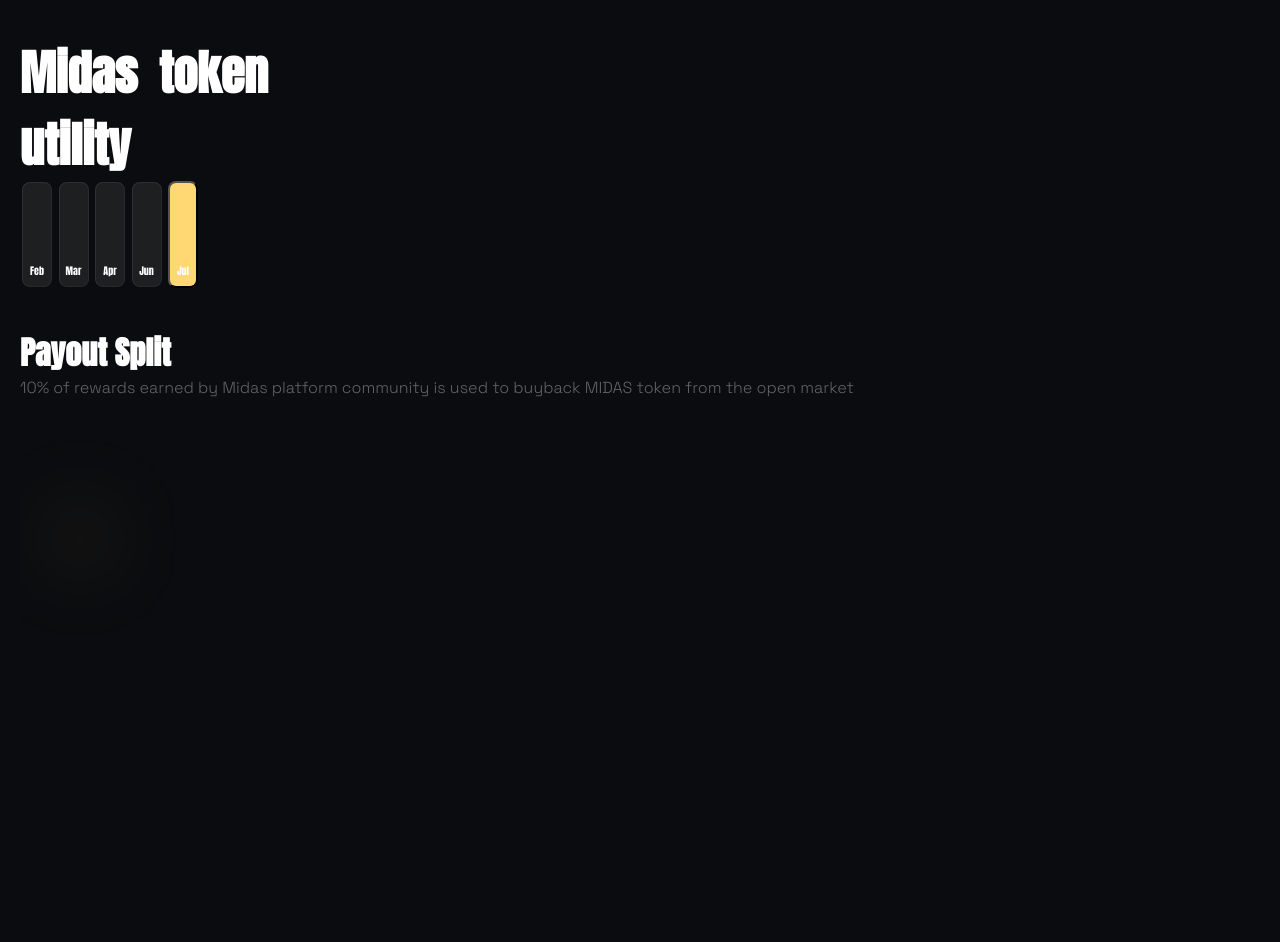
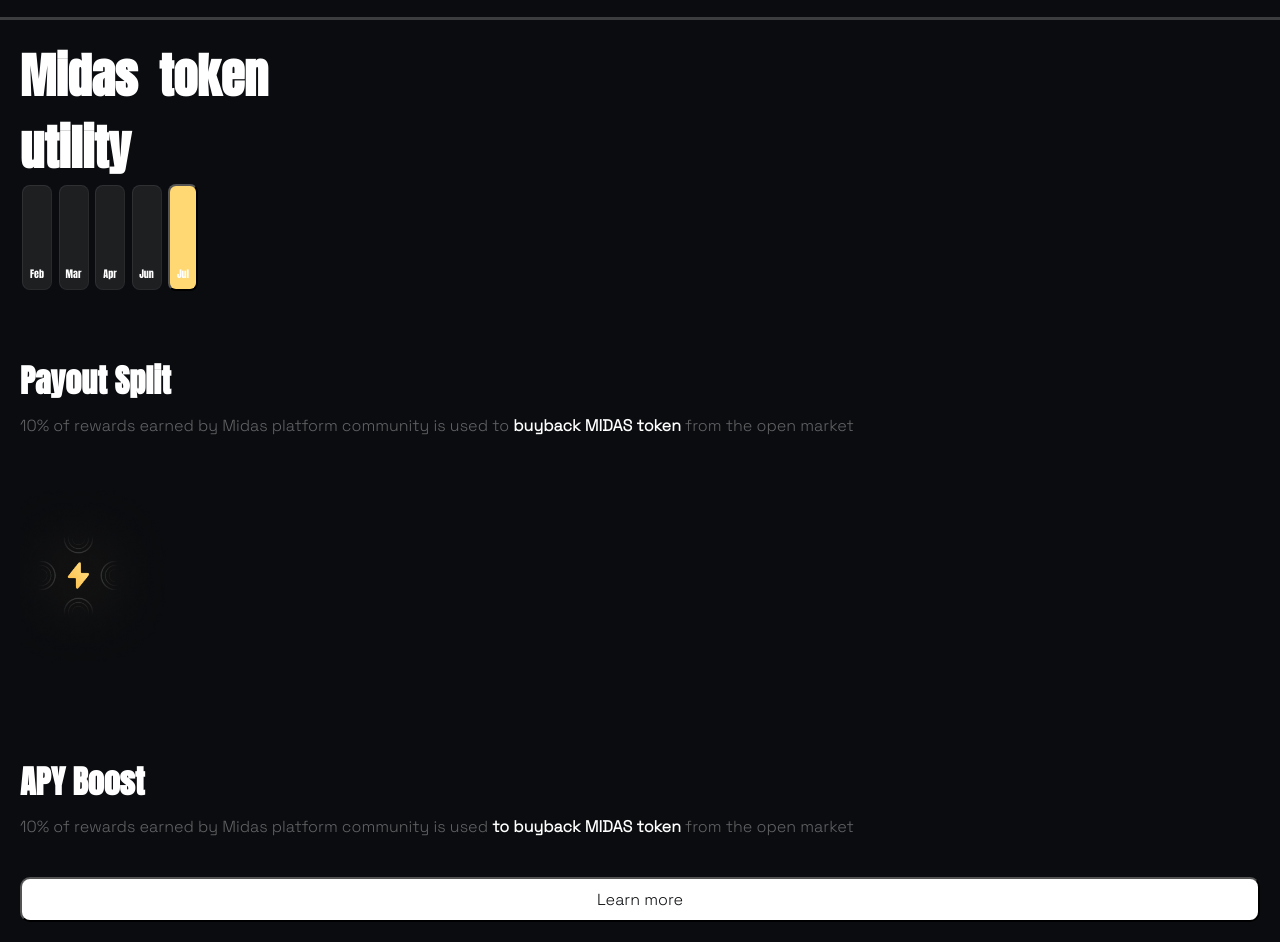
Before and after one commit to chigovvv/PKwebTrue2, a plain HTML site: page index.html in a window 1280 px wide. Shown: the part 42-984 px from the top of the page. Before the commit the page ends 800 px from the top, so only its background shows below. Drawn offline with Linux system fonts and the light colour scheme.

Commit message:
commit_footer

```diff
--- a/css.css
+++ b/css.css
@@ -27,6 +27,7 @@
     font-family: 'Anton', sans-serif;
     color: #FFFFFF;
     font-size: 3.2rem;
+    padding-bottom: 10px;
 }
 .btn{
     border: none;
@@ -37,6 +38,7 @@
 }
 .headerwrap{
     padding: 20px;
+    border-bottom: 3px solid rgba(255, 255, 255, 0.2);
 }
 .section_1_p{
     word-spacing: 10px;
@@ -51,6 +53,9 @@
     padding-top: 80px;
     padding-bottom: 8px;
     width: 30px;
+}
+.div_calendar{
+    margin-bottom: 25px;
 }
 .Month{
     color: #FFFFFF;
@@ -74,8 +79,31 @@
     font-family: 'Space Grotesk', sans-serif;
     font-size: 1.6rem;
 }
+.Zahar{
+    color: #FFFFFF;
+}
 .frame{
     width: 200px;
+}
+.APY{
+    padding: 20px;
+}
+.learnmore_p{
+    color:  #0A0C0F;
+    font-family: 'Space Grotesk', sans-serif;
+    font-size: 1.6rem;
+    font-weight: 600px;
+}
+.foot{
+    padding: 20px;
+}
+.learnmore{
+    width: 100%;
+    border-radius: 10px;
+    background-color: white;
+    text-align: center;
+    padding: 10px;
+
 }
 @media screen and {
 
--- a/index.html
+++ b/index.html
@@ -20,7 +20,7 @@
         <section class="Midastoken">
             <h2 class="section_1_p title1">Midas token</h2>
             <h2 class="section_1_p title1">utility</h2>
-            <div>
+            <div class="div_calendar">
                 <button class="Calendar"><p class="Month">Feb</p></button>
                 <button class="Calendar"><p class="Month">Mar</p></button>
                 <button class="Calendar"><p class="Month">Apr</p></button>
@@ -30,9 +30,16 @@
         </section>
         <section class="Payout">
             <h2 class="title2">Payout Split </h2>
-            <p class="payout_p">10% of rewards earned by Midas platform community is used to buyback MIDAS token from the open market</p>
-            <img src="img/Ellipse.svg" alt="" class="frame">
+            <p class="payout_p">10% of rewards earned by Midas platform community is used to <strong class="Zahar"> buyback MIDAS token </strong> from the open market</p>
+            <img src="img/Frame 39830.png" alt="" class="frame">
+        </section>
+        <section class="APY">
+            <h2 class="title2">APY Boost</h2>
+            <p class="payout_p">10% of rewards earned by Midas platform community is used <strong class="Zahar"> to buyback MIDAS token </strong> from the open market</p>
         </section>
     </main>
+    <footer class="foot">
+        <button class="learnmore"><p class="learnmore_p">Learn more</p></button>
+    </footer>
 </body>
 </html>
```
